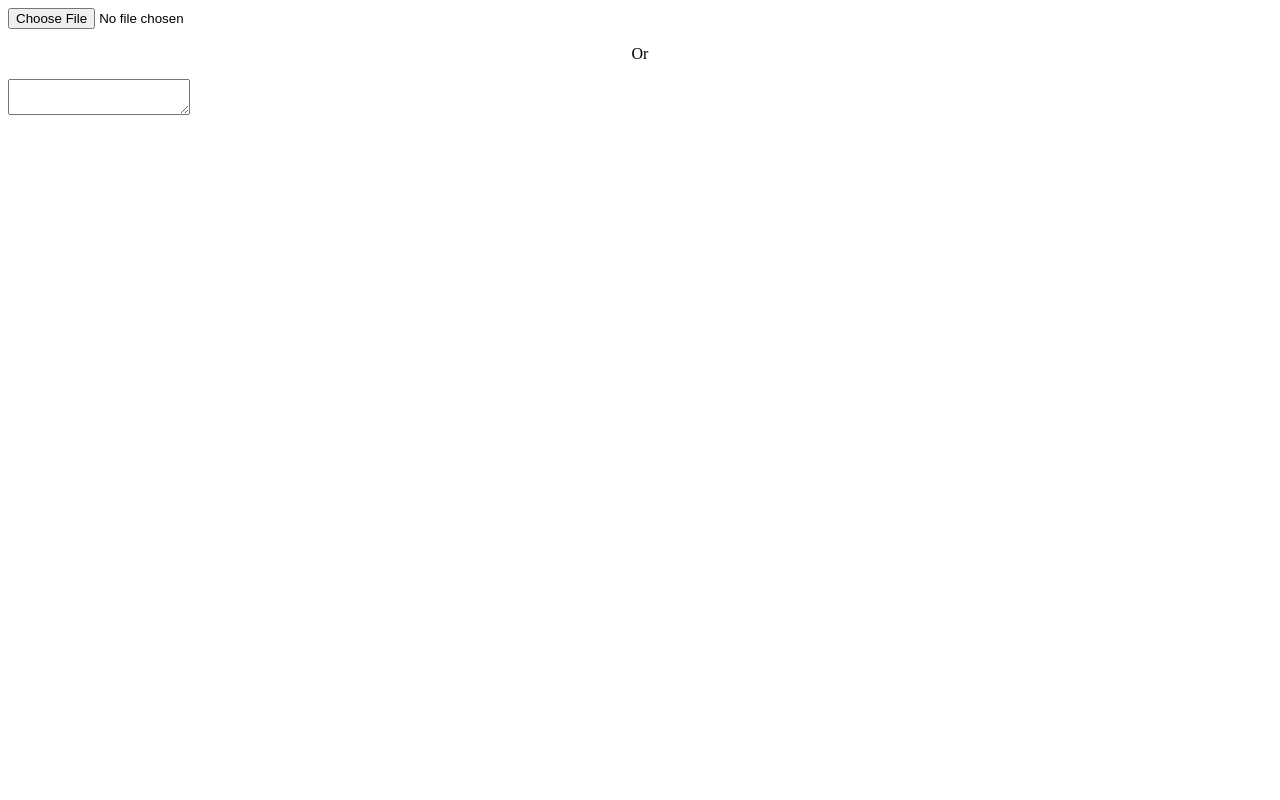
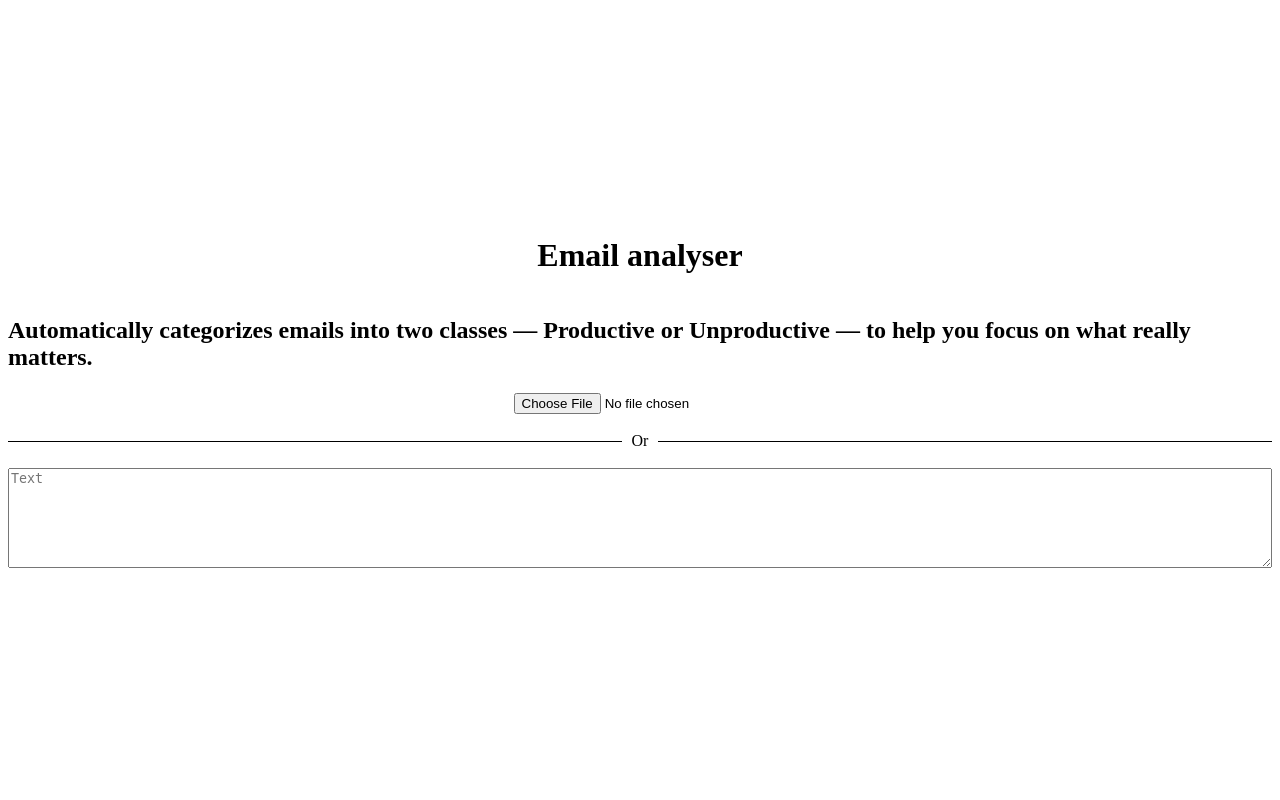
Before and after one commit to Hnsek/mAIl, a Django app: page /email-analyser/ in a window 1280 px wide. Before the commit the page is almost empty. Run offline with Django 5.2, Linux system fonts and the light colour scheme.

Commit message:
feat(templates): adds form elements

```diff
--- a/templates/form.html
+++ b/templates/form.html
@@ -1,12 +1,57 @@
-<form action="{% url 'index' %}" method="post">
-    {% csrf_token %}
-    <input type="file" placeholder="File"/>
-    <div style="display: flex; flex-direction: row; gap: 2; align-items: center;">
-        <div style="flex:1; height: 1; border-top: 2px; "></div>
-        <p>Or</p>
-        <div style="flex:1; height: 1; border-top: 2px; "></div>
-    </div>
-    <textarea name="text" placeholder="Text">
+<style>
 
-    </textarea>
-</form>
+    .container{
+        width: 100%;
+        height: 100%;
+        display: flex;
+        justify-content: center;
+        align-items: center;
+
+    }
+    .separator{
+        flex:1;
+        border-top: 2px;
+        border-width: 2px;
+        background-color: #000;
+        height: 1px;
+    }
+
+    .form{
+        display: flex;
+        flex-direction: column;
+        align-items: center;
+        gap:2px;
+
+    }
+
+    .separatorContainer{
+        width: 100%;
+        display: flex;
+        flex-direction: row;
+        align-items: center;
+    }
+
+    .textArea{
+        width: 100%;
+        height: 100px;
+    }
+    .separatorText{
+        margin-left: 10px;
+        margin-right: 10px;
+    }
+</style>
+
+<main class="container">
+    <form action="{% url 'index' %}" method="post" class="form">
+        {% csrf_token %}
+        <h1>Email analyser</h1>
+        <h2>Automatically categorizes emails into two classes — Productive or Unproductive — to help you focus on what really matters.</h2>
+        <input type="file" placeholder="File"/>
+        <div class="separatorContainer">
+            <div class="separator"></div>
+            <p class="separatorText">Or</p>
+            <div class="separator"></div>
+        </div>
+        <textarea name="text" placeholder="Text" class="textArea"></textarea>
+    </form>
+</main>
```
